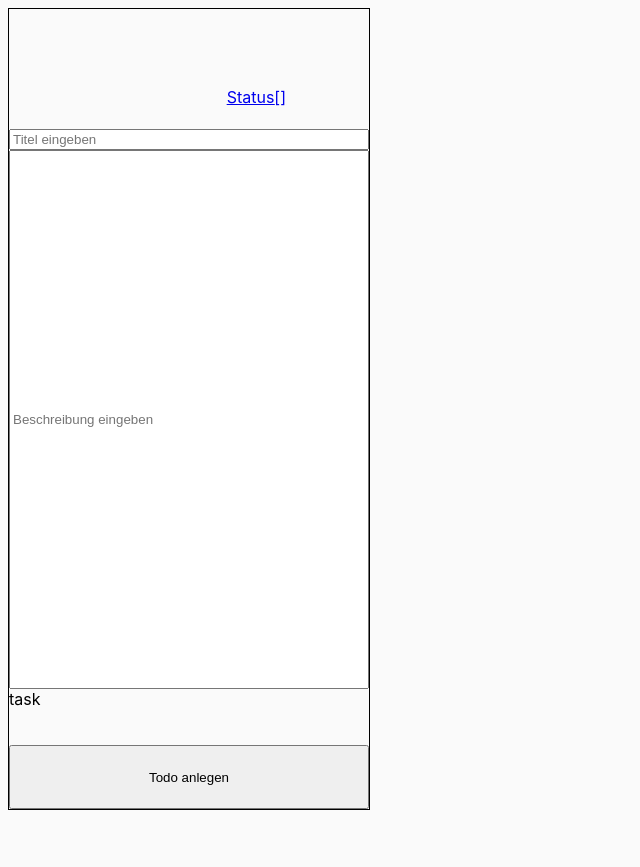
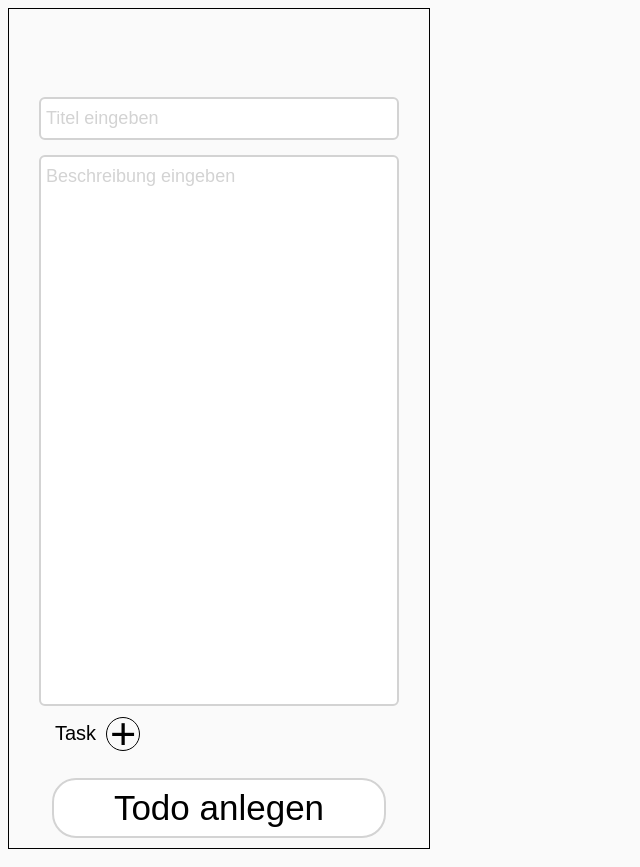
Before and after one commit to MHasenmaier/optimizer, a PHP site: page /src/website/createTodo.html in a window 1280 px wide. Shown: the whole page, without its empty margins (0-640 px from the left). Before the commit the page ends 810 px from the top, so only its background shows below. Run offline with PHP 8.4, Linux system fonts and the light colour scheme.

Commit message:
set up backend and todo file

```diff
--- a/src/website/createTodo.html
+++ b/src/website/createTodo.html
@@ -6,29 +6,39 @@
         <link rel="stylesheet" href="styles.css">
     </head>
     <body class="mainAddTodo">
-        <div class="status">
-            <a class="statusButton" href="#statusPopup">
-                <div>Status</div>
-                <div class="statusIcon">[]</div>
-            </a>
-            <div id="statusPopup" class="statusPopup">
-                <button>löschen</button>
-                <button>neu</button>
-                <button>geplant</button>
-                <button>begonnen</button>
-                <button>fertig</button>
-            </div>
-        </div>
+        <label for="status" class="status"></label>
+           <!-- <a class="statusButton" href="#statusPopup">
+                <span class="statusName">Status</span>
+                <span class="statusIcon">[]</span>
+            </a> -->
+            <select name="Status" id="statusPopup" class="statusPopup">
+                <option>löschen</option>
+                <option>neu</option>
+                <option>geplant</option>
+                <option>begonnen</option>
+                <option>fertig</option>
+            </select>
         <div class="todoItem">
-            <input id="todoTitle" type="text" placeholder="Titel eingeben">
-            <input id="todoDescription" type="text" placeholder="Beschreibung eingeben">
+            <input
+                id="todoTitle"
+                type="text"
+                placeholder="Titel eingeben"
+                required
+            >
+            <textarea id="todoDescription" type="text" placeholder="Beschreibung eingeben"></textarea>
         </div>
         <div class="taskAdd">
-            task
-            <span class="taskAddButton"></span>
+            <a class="taskAddText">
+                Task
+                <span class="taskAddButton">+</span>
+            </a>
         </div>
-        <button class="todoAdd">
-            Todo anlegen
+        <div class="taskAddTodo">
+            <a href="/src/website/overview.html">
+                <button class="taskAddTodoButton">
+                    Todo anlegen
+                </button>
+            </a>
         </div>
     </body>
 </html>
--- a/src/website/styles.css
+++ b/src/website/styles.css
@@ -3,19 +3,37 @@
 *   overview
 *
 */
+
+a:link {
+  text-decoration: none;
+}
+
+a:visited {
+  text-decoration: none;
+}
+
+a:hover {
+  text-decoration: none;
+}
+
+a:active {
+  text-decoration: none;
+}
+
 .mainOverview {
   display: grid;
-    grid-template-areas:    'header'
-                            'content'
-                            'footer';
+  grid-template-areas:
+    "header"
+    "content"
+    "footer";
   grid-template-rows: 1fr 3fr 1fr;
   position: relative;
   width: 360px;
   height: 800px;
-    background: #FAFAFA;
+  background: #fafafa;
   border: 1px solid #000000;
 
-    font-family: 'Inter';
+  font-family: sans-serif;
   font-style: normal;
   font-weight: 400;
   color: #000000;
@@ -180,17 +201,19 @@
 
 .mainAddTodo {
   display: grid;
-    grid-template-areas:    'status'
-                            'todoItem'
-                            'taskAdd'
-                            'todoAdd';
-    grid-template-rows: 15% 70% 7% 8%;
+  grid-template-areas:
+    "status"
+    "todoItem"
+    "taskAdd"
+    "todoAdd";
+  grid-template-rows: 5% 78% 7% 10%;
   width: 360px;
   height: 800px;
-    background: #FAFAFA;
+  padding: 39px 30px 0;
+  background: #fafafa;
   border: 1px solid #000000;
 
-    font-family: 'Inter';
+  font-family: sans-serif;
   font-style: normal;
   font-weight: 400;
   color: #000000;
@@ -199,13 +222,9 @@
 .status {
   display: flex;
   grid-area: status;
-    justify-content: center;
   justify-self: right;
-    align-items: center;
   align-self: end;
-    margin: 15px;
-    width: 120px;
-    height: 35px;
+  margin: 0;
   border: none;
 }
 
@@ -235,55 +257,84 @@
   flex-direction: column;
 }
 
+#todoTitle {
+  font-size: 18px;
+  padding: 9px 5px;
+  margin: 9px 0 9px;
+  border-radius: 6px;
+  font-family: sans-serif;
+  border: #d3d3d3 solid 2px;
+}
+
+#todoTitle::placeholder {
+  color: #d3d3d3;
+}
+
 #todoDescription {
   display: flex;
   height: 100%;
+  padding: 9px 5px;
+  margin: 6px 0;
+  border-radius: 6px;
+  font-size: 18px;
+  font-family: sans-serif;
+  border: #d3d3d3 solid 2px;
+  box-sizing: border-box;
+  resize: none;
+  overflow: visible;
 }
 
 #todoDescription::placeholder {
-    align-self: flex-start;
+  color: #d3d3d3;
 }
 
 .taskAdd {
+    display: flex;
     grid-area: taskAdd;
+    flex-direction: row;
+}
+.taskAddText {
+    display: flex;
+    flex-direction: row;
+    font-size: 20px;
+    margin: 10px 16px;
+    align-items: flex-start;
 }
 
-.todoAdd {
-    grid-area: todoAdd;
+.taskAddButton {
+    display: flex;
+    height: 20px;
+    width: 20px;
+    border: solid 1px;
+    border-radius: 75%;
+    font-size: 45px;
+    padding: 6px;
+    margin: -5px 10px;
+    justify-content: center;
+    align-items: center;
+    cursor: pointer;
 }
 
+.taskAddButton:active {
+  background-color: #b9b9b9;
+}
 
+.taskAddTodo {
+    grid-area: todoAdd;
+    display: flex;
+    justify-content: center;
+    align-items: center;
+}
 
-/* grp burgermenu */
+.taskAddTodoButton {
+    font-size: 35px;
+    padding: 8px 60px;
+    border-radius: 24px;
+    background-color: white;
+    border: #d3d3d3 solid 2px;
+    cursor: pointer;
+}
 
-position: absolute;
-width: 8px;
-height: 32px;
-
-
-
-/* burgermenu oberer punkt */
-
-position: absolute;
-width: 8px;
-height: 8px;
-
-background: #000000;
-
-
-/* burgermenu mittlerer punkt */
-
-position: absolute;
-width: 8px;
-height: 8px;
-
-background: #000000;
-
-
-/* burgermenu unterer punkt */
-
-position: absolute;
-width: 8px;
-height: 8px;
-
-background: #000000;
+.taskAddTodoButton:active {
+    background-color: #b9b9b9;
+}
```
Also changed, not shown: other parts of src/website/styles.css (+17 -11 lines), src/backend/backend.php (+21 -0 lines), src/website/overview.html (+5 -5 lines), todo.md (added, +9 -0 lines). Lines whose indentation alone changed are shown as unchanged.
